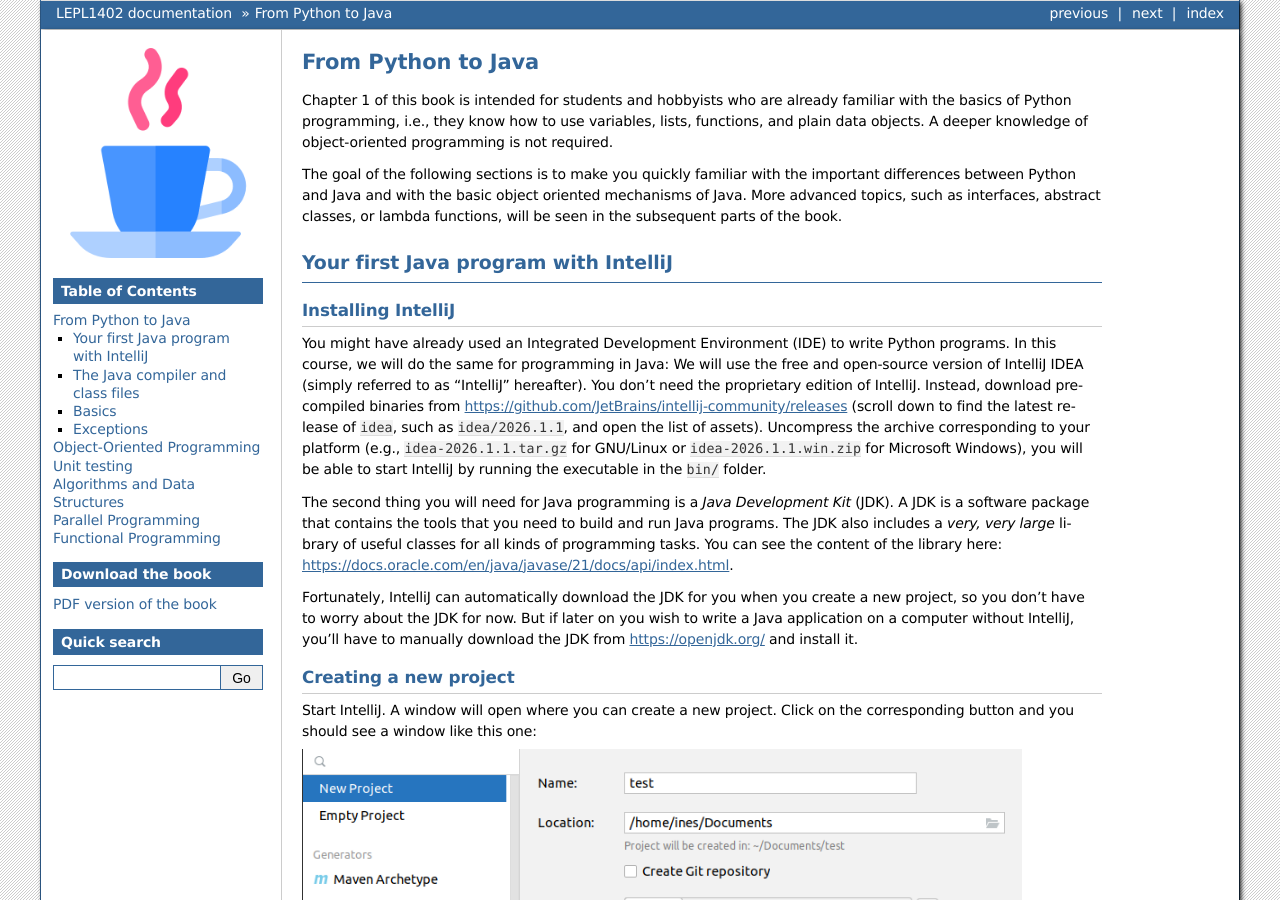
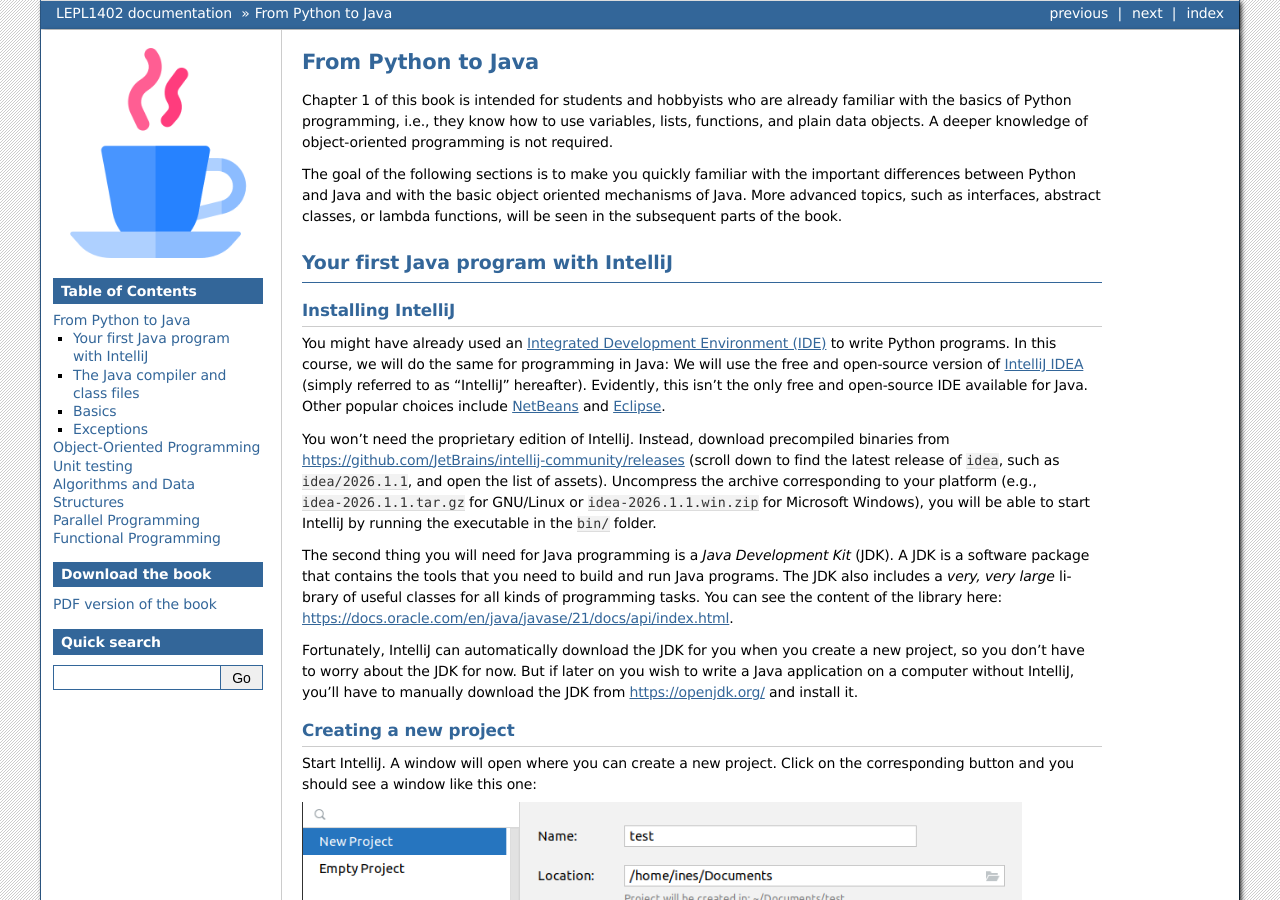
Before and after one commit to pschaus/book_lepl1402, a Sphinx documentation site: the page built from source/part1.rst, in a window 1280 px wide and 900 px high. Built offline with Sphinx 7.4.7, drawn with Linux system fonts in a browser that asks for light colours; formulas are drawn with MathJax 3.

Commit message:
add references to Eclipse and NetBeans

```diff
--- a/source/part1.rst
+++ b/source/part1.rst
@@ -18,7 +18,9 @@
 Installing IntelliJ
 -------------------
 
-You might have already used an Integrated Development Environment (IDE) to write Python programs. In this course, we will do the same for programming in Java: We will use the free and open-source version of IntelliJ IDEA (simply referred to as "IntelliJ" hereafter). You don't need the proprietary edition of IntelliJ. Instead, download precompiled binaries from  `<https://github.com/JetBrains/intellij-community/releases>`_ (scroll down to find the latest release of ``idea``, such as ``idea/2026.1.1``, and open the list of assets). Uncompress the archive corresponding to your platform (e.g., ``idea-2026.1.1.tar.gz`` for GNU/Linux or ``idea-2026.1.1.win.zip`` for Microsoft Windows), you will be able to start IntelliJ by running the executable in the ``bin/`` folder.
+You might have already used an `Integrated Development Environment (IDE) <https://en.wikipedia.org/wiki/Integrated_development_environment>`__ to write Python programs. In this course, we will do the same for programming in Java: We will use the free and open-source version of `IntelliJ IDEA <https://en.wikipedia.org/wiki/IntelliJ_IDEA>`__ (simply referred to as "IntelliJ" hereafter). Evidently, this isn't the only free and open-source IDE available for Java. Other popular choices include `NetBeans <https://en.wikipedia.org/wiki/NetBeans>`__ and `Eclipse <https://en.wikipedia.org/wiki/Eclipse_(software)>`__.
+
+You won't need the proprietary edition of IntelliJ. Instead, download precompiled binaries from  `<https://github.com/JetBrains/intellij-community/releases>`_ (scroll down to find the latest release of ``idea``, such as ``idea/2026.1.1``, and open the list of assets). Uncompress the archive corresponding to your platform (e.g., ``idea-2026.1.1.tar.gz`` for GNU/Linux or ``idea-2026.1.1.win.zip`` for Microsoft Windows), you will be able to start IntelliJ by running the executable in the ``bin/`` folder.
 
 The second thing you will need for Java programming is a *Java Development Kit* (JDK). A JDK is a software package that contains the tools that you need to build and run Java programs. The JDK also includes a *very, very  large* library of useful classes for all kinds of programming tasks. You can see the content of the library here: `<https://docs.oracle.com/en/java/javase/21/docs/api/index.html>`_.
 
```
